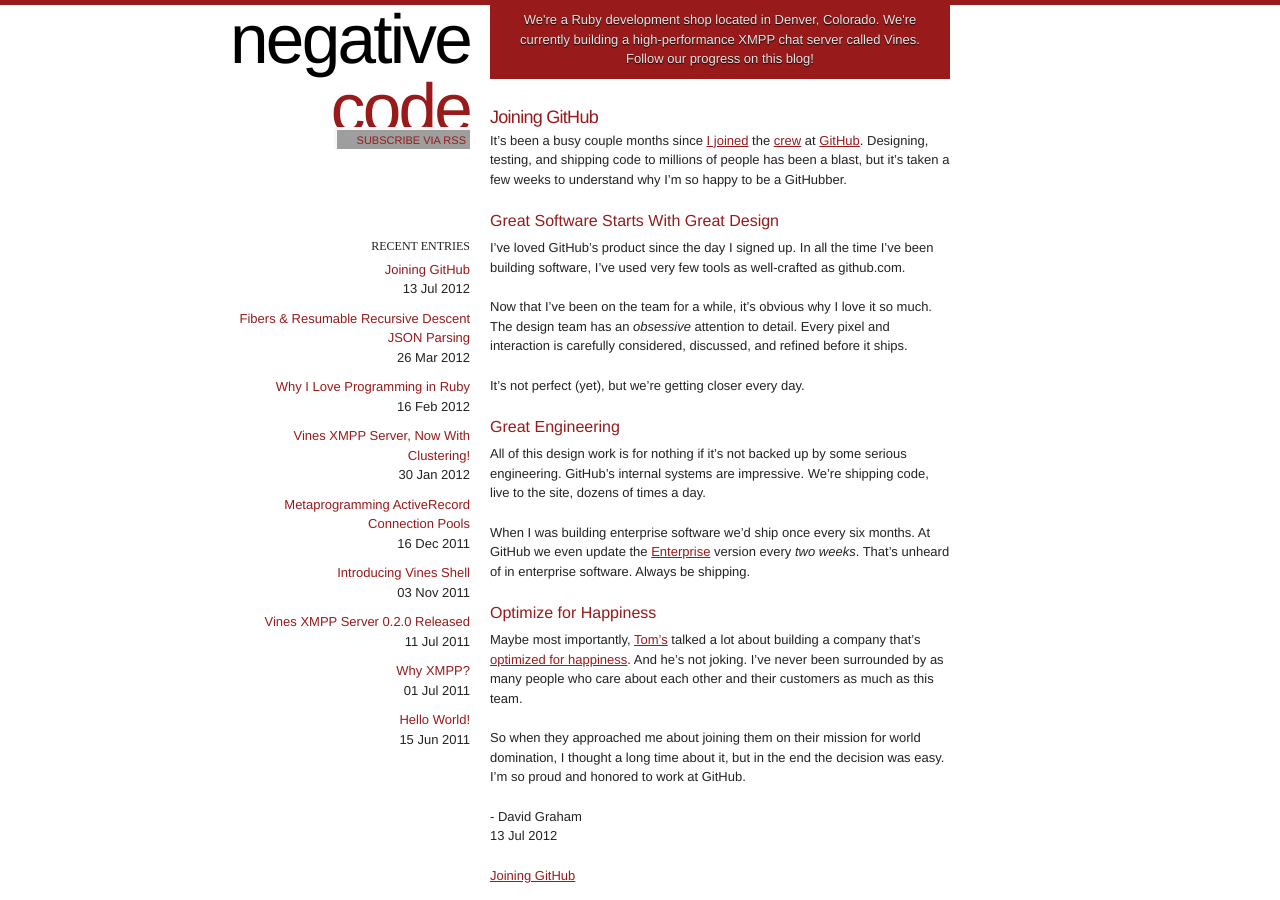
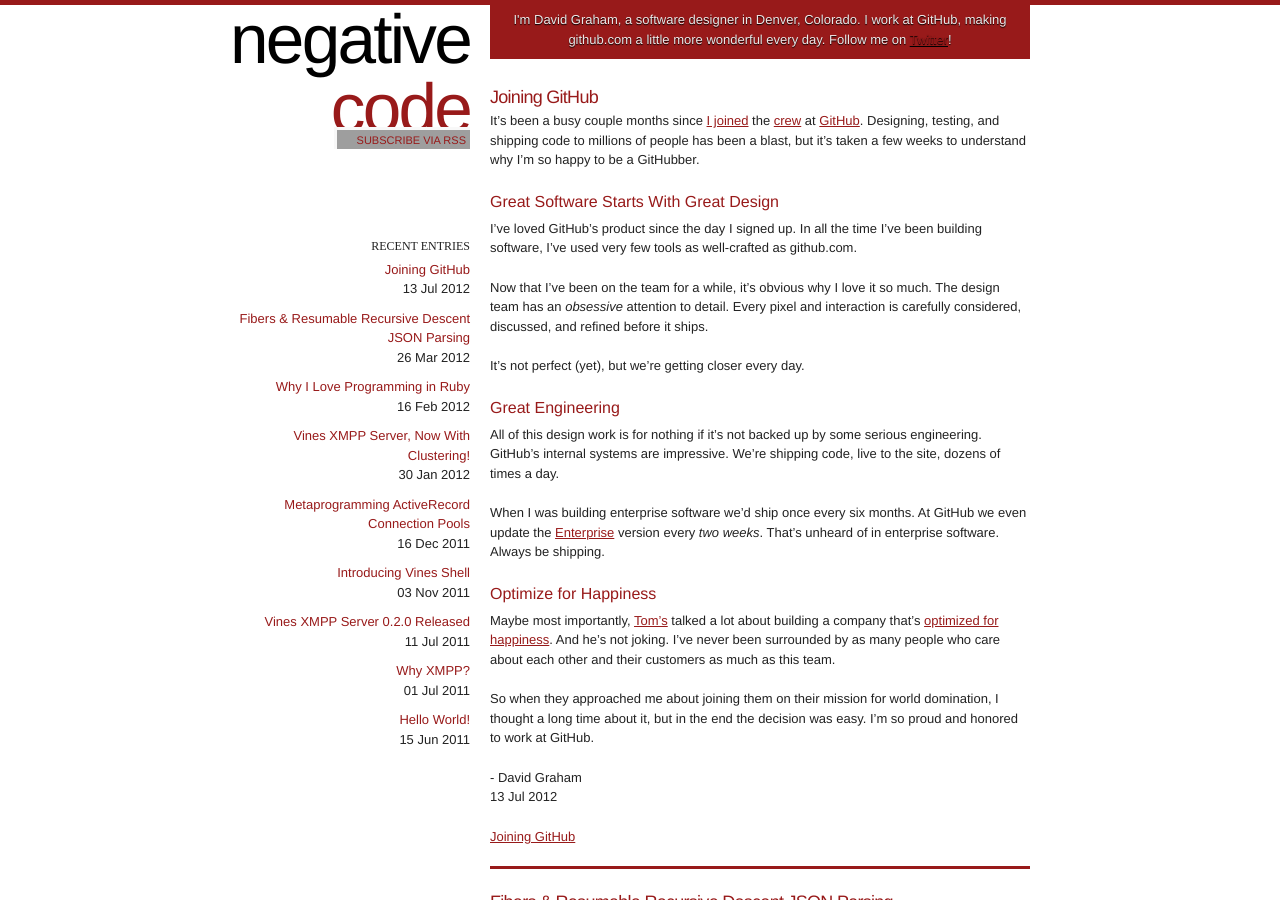
Before and after one commit to negativecode/negativecode.github.com, a Jekyll site: the page built from posts/index.html, in a window 1280 px wide and 900 px high. Built offline with Jekyll 4.4.1, drawn with Linux system fonts in a browser that asks for light colours; comment, search, counter and statistics services are not loaded; grey boxes are pictures that could not be loaded.

Commit message:
Update intro text.

```diff
--- a/_layouts/post.html
+++ b/_layouts/post.html
@@ -8,9 +8,9 @@
     </div>
     <div class="grid_7">
       <p id="intro">
-        We're a Ruby development shop located in Denver, Colorado. We're
-        currently building a high-performance XMPP chat server called Vines.
-        Follow our progress on this blog!
+        I'm David Graham, a software designer in Denver, Colorado. I work at
+        GitHub, making github.com a little more wonderful every day. Follow
+        me on <a href="https://twitter.com/davidgraham">Twitter</a>!
       </p>
       <article>
         <h1><a href="{{ page.url }}">{{ page.title }}</a></h1>
--- a/posts/index.html
+++ b/posts/index.html
@@ -7,11 +7,11 @@
   <h1 id="logo"><a href="/">Negative <span>Code</span></a></h1>
   {% include entries.html %}
 </div>
-<div class="grid_6">
+<div class="grid_7">
   <p id="intro">
-    We're a Ruby development shop located in Denver, Colorado. We're
-    currently building a high-performance XMPP chat server called Vines.
-    Follow our progress on this blog!
+    I'm David Graham, a software designer in Denver, Colorado. I work at
+    GitHub, making github.com a little more wonderful every day. Follow
+    me on <a href="https://twitter.com/davidgraham">Twitter</a>!
   </p>
   <ul class="posts">
     {% for post in site.posts %}
```
Also changed, not shown: index.html (+4 -5 lines).
